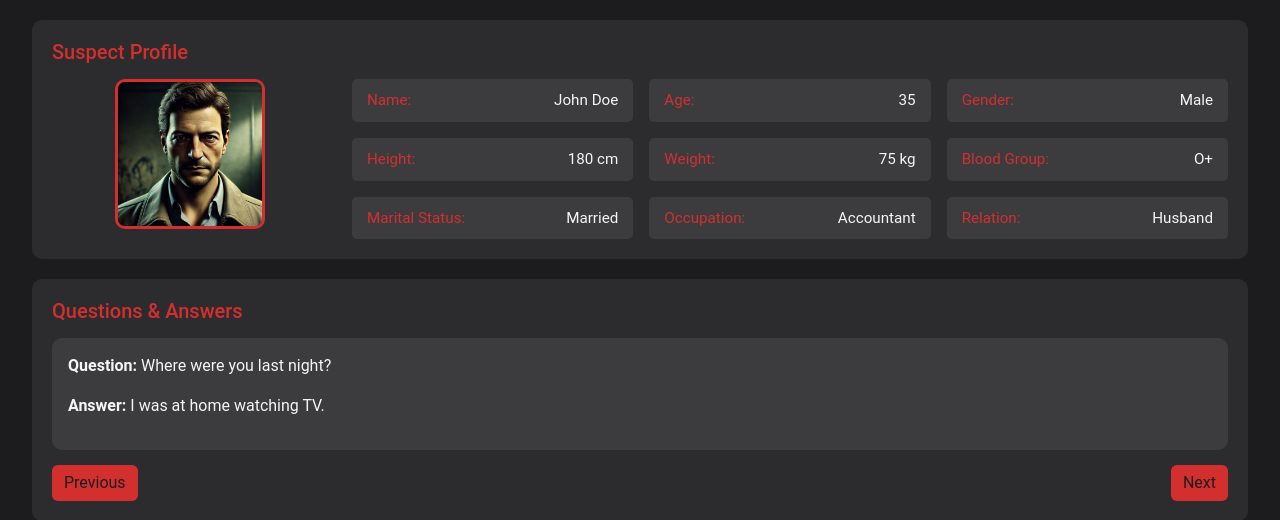
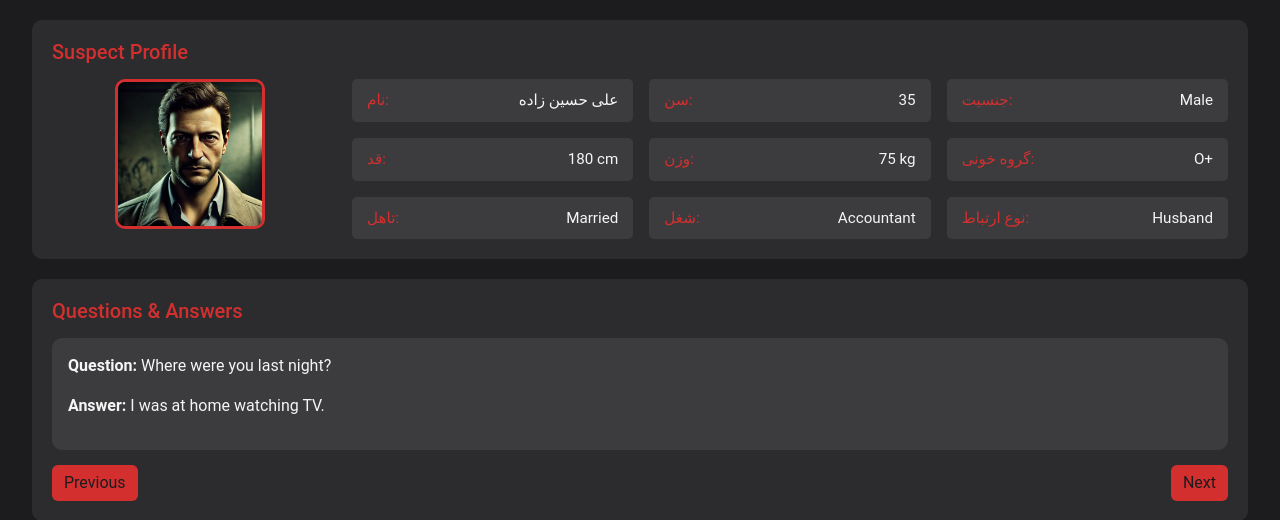
Before and after one commit to phoenixfamily-co/Crime, a Django app: template templates/interrogation.html in a window 1280 px wide. Shown: the top 520 px of the page. Run offline with Django 4.2, Linux system fonts and the light colour scheme; the template is opened without the code that fills it, so the values that code supplies are empty.

Commit message:
Home added

```diff
--- a/templates/interrogation.html
+++ b/templates/interrogation.html
@@ -1,7 +1,7 @@
 {% load static %}
 {% load i18n %}
 <!DOCTYPE html>
-<html lang="en">
+<html lang="{{ LANGUAGE_CODE }}" dir="{% if LANGUAGE_BIDI %}rtl{% else %}ltr{% endif %}">
 <head>
     <meta charset="UTF-8">
     <meta name="viewport" content="width=device-width, initial-scale=1.0">
@@ -108,47 +108,47 @@
                 <div class="row g-3">
                     <div class="col-6 col-md-4">
                         <div class="profile-item">
-                            <span>Name:</span> John Doe
+                            <span>{% trans "نام:" %}</span> علی حسین زاده
                         </div>
                     </div>
                     <div class="col-6 col-md-4">
                         <div class="profile-item">
-                            <span>Age:</span> 35
+                            <span>{% trans "سن:" %}</span> 35
                         </div>
                     </div>
                     <div class="col-6 col-md-4">
                         <div class="profile-item">
-                            <span>Gender:</span> Male
+                            <span>{% trans "جنسیت:" %}</span> Male
                         </div>
                     </div>
                     <div class="col-6 col-md-4">
                         <div class="profile-item">
-                            <span>Height:</span> 180 cm
+                            <span>{% trans "قد:" %}</span> 180 cm
                         </div>
                     </div>
                     <div class="col-6 col-md-4">
                         <div class="profile-item">
-                            <span>Weight:</span> 75 kg
+                            <span>{% trans "وزن:" %}</span> 75 kg
                         </div>
                     </div>
                     <div class="col-6 col-md-4">
                         <div class="profile-item">
-                            <span>Blood Group:</span> O+
+                            <span>{% trans "گروه خونی:" %}</span> O+
                         </div>
                     </div>
                     <div class="col-6 col-md-4">
                         <div class="profile-item">
-                            <span>Marital Status:</span> Married
+                            <span>{% trans "تاهل:" %}</span> Married
                         </div>
                     </div>
                     <div class="col-6 col-md-4">
                         <div class="profile-item">
-                            <span>Occupation:</span> Accountant
+                            <span>{% trans "شغل:" %}</span> Accountant
                         </div>
                     </div>
                     <div class="col-6 col-md-4">
                         <div class="profile-item">
-                            <span>Relation:</span> Husband
+                            <span>{% trans "نوع ارتباط:" %}</span> Husband
                         </div>
                     </div>
                 </div>
```
